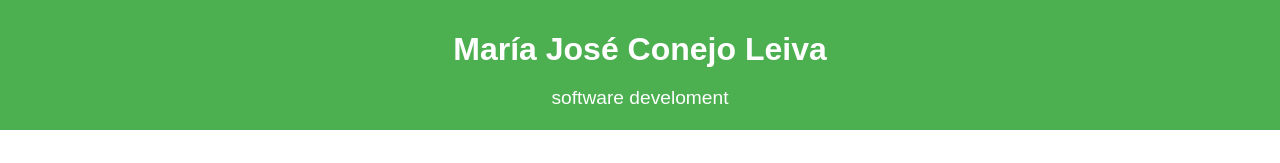
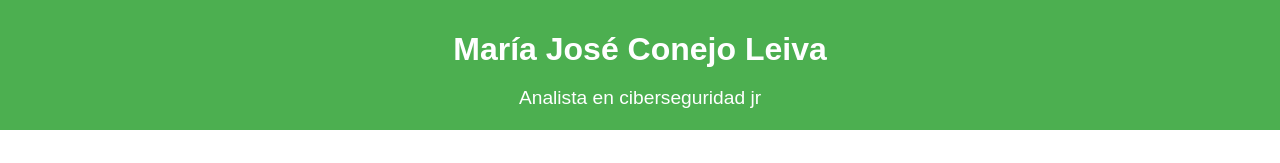
Before and after one commit to mariaconejo/cv-pages, a plain HTML site: page index.html in a window 1280 px wide. Shown: the top 163 px of the page. Drawn offline with Linux system fonts and the light colour scheme.

Commit message:
se cambio titulo

```diff
--- a/index.html
+++ b/index.html
@@ -9,7 +9,7 @@
 <body>
     <header>
         <h1>María José Conejo Leiva</h1>
-        <p>software develoment</p>
+        <p>Analista en ciberseguridad jr</p>
     </header>
     <section class="profile">
         <h2>Professional Summary</h2>
```
